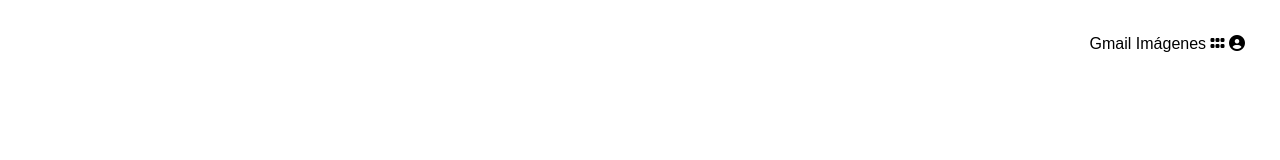
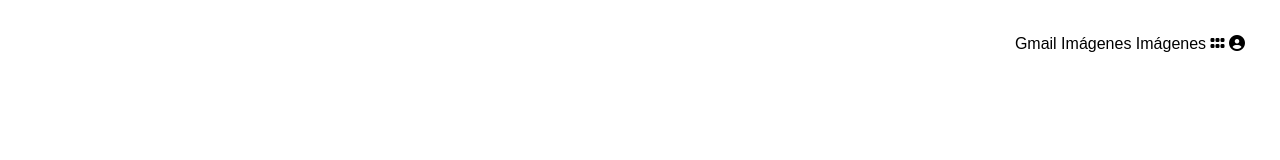
Before and after one commit to diegofnunezs/Google_Clon, a plain HTML site: page index.html in a window 1280 px wide. Shown: the top 160 px of the page. Drawn offline with Linux system fonts and the light colour scheme.

Commit message:
New changes

```diff
--- a/index.html
+++ b/index.html
@@ -14,6 +14,7 @@
     <header class="header--navbar">
         <nav>
             <a href="">Gmail</a>
+            <a href="">Imágenes</a>
             <a href="">Imágenes</a>
             <a href=""><i class="fa-solid fa-grip"></i></a>
             <a href=""><i class="fa-solid fa-circle-user"></i></a>
```
